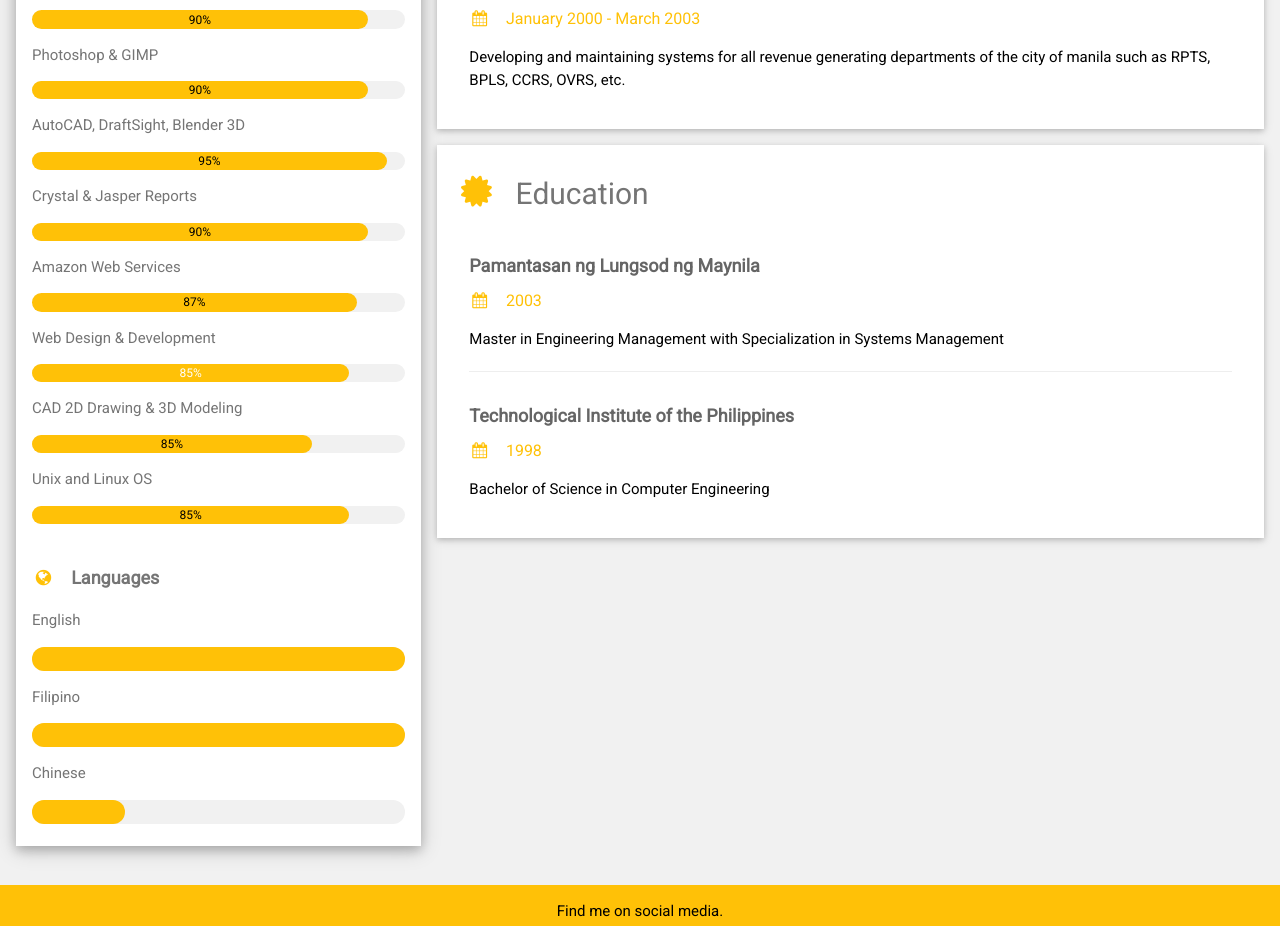
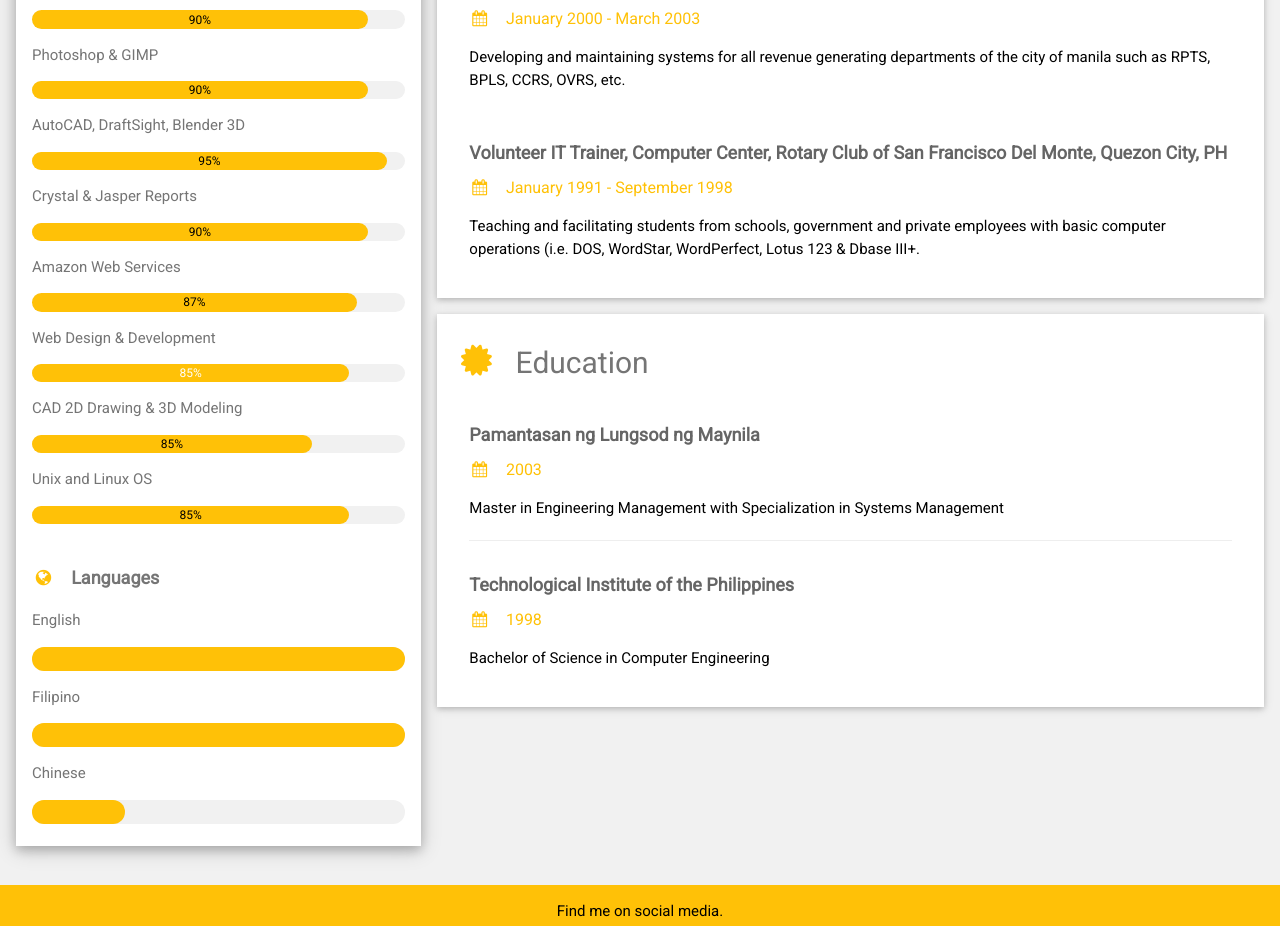
Before and after one commit to esc412/cv, a plain HTML site: page index.html in a window 1280 px wide. Shown: the part 1327-2253 px from the top of the page. Drawn offline with nearby package versions, Linux system fonts and the light colour scheme.

Commit message:
Update index.html

```diff
--- a/index.html
+++ b/index.html
@@ -186,7 +186,13 @@ a:hover {color: orange ; background-color: #cfc ;
           <h6 class="w3-text-amber"><i class="fa fa-calendar fa-fw w3-margin-right"></i>January 2000 - March 2003</h6>
           <p>Developing and maintaining systems for all revenue generating departments of the city of manila such as RPTS, BPLS, CCRS, OVRS, etc.</p><br>
         </div>
-		</div>
+	        <div class="w3-container">
+          <h5 class="w3-opacity"><b>Volunteer IT Trainer, Computer Center, Rotary Club of San Francisco Del Monte, Quezon City, PH</b></h5>
+          <h6 class="w3-text-amber"><i class="fa fa-calendar fa-fw w3-margin-right"></i>January 1991 - September 1998</h6>
+          <p>Teaching and facilitating students from schools, government and private employees with basic computer operations (i.e. DOS, WordStar, WordPerfect, Lotus 123 & Dbase III+.</p><br>
+        </div>
+
+	    </div>
 
       <div class="w3-container w3-card w3-white">
         <h2 class="w3-text-grey w3-padding-16"><i class="fa fa-certificate fa-fw w3-margin-right w3-xxlarge w3-text-amber"></i>Education</h2>
```
